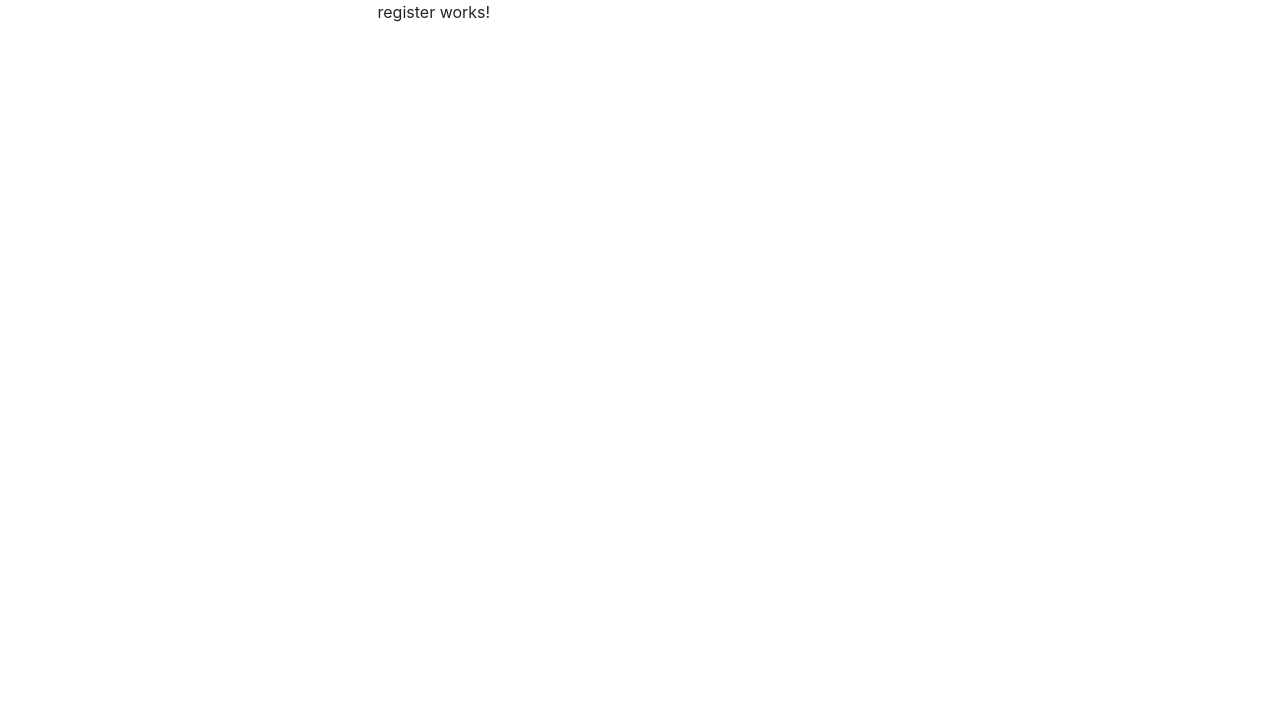
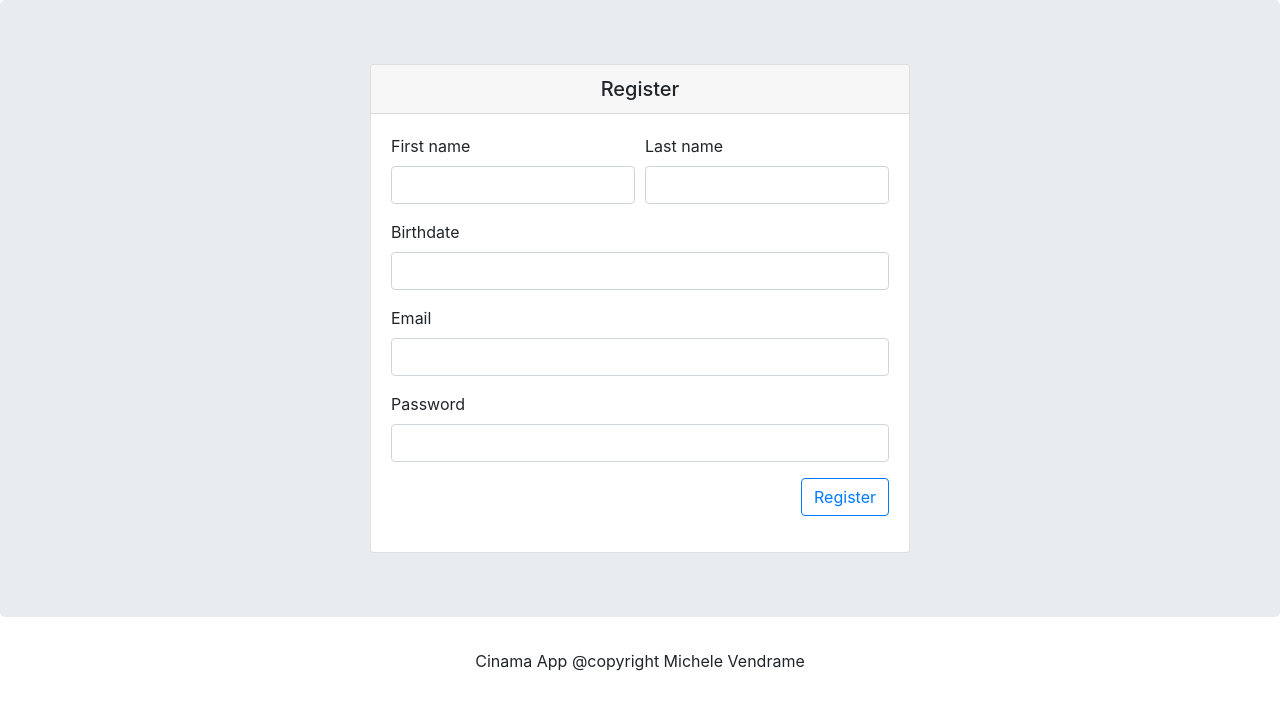
Before and after one commit to mortilus/CinemaRepository, an Angular app: page /register in a window 1280 px wide. Shown: the top 710 px of the page. Built offline with nearby package versions, Linux system fonts and the light colour scheme.

Commit message:
Added register form

```diff
--- a/src/app/app.component.html
+++ b/src/app/app.component.html
@@ -7,10 +7,18 @@
 </nav>
 
 <!-- main app container -->
-<div class="container">
-  <!-- <div class="row"> -->
-    <div class="col-sm-6 offset-sm-3">
-      <router-outlet></router-outlet>
+<div class="jumbotron">
+  <div class="container">
+    <div class="row justify-content-center">
+      <div class="col-sm-6">
+        <router-outlet></router-outlet>
+      </div>
     </div>
-  <!-- </div> -->
+  </div>
 </div>
+
+<div class="text-center">
+  <p>
+    Cinama App @copyright Michele Vendrame
+  </p>
+</div>
--- a/src/app/auth/login/login.component.ts
+++ b/src/app/auth/login/login.component.ts
@@ -54,9 +54,8 @@ export class LoginComponent implements OnInit, OnDestroy {
     this._authService.login(typedEmail, typedPassword)
       .pipe(first())
       .subscribe(user => {
-        if (user) {
+        if (user)
           this._router.navigate(['/']);
-        }
       });
   }
 
--- a/src/app/auth/register/register.component.html
+++ b/src/app/auth/register/register.component.html
@@ -1 +1,53 @@
-<p>register works!</p>
+<div class="card">
+    <h5 class="card-header text-center">Register</h5>
+    <div class="card-body">
+        <div *ngIf="message" [ngClass]="message.cssClass">{{message.text}}</div>
+        <form [formGroup]="registerForm" (ngSubmit)="register()">
+            <div class="form-row">
+                <div class="form-group col-md-6">
+                    <label>First name</label>
+                    <input class="form-control" type="text" formControlName="firstName"
+                        [ngClass]="{ 'is-invalid': submitted && formControls.firstName.errors }">
+                    <div *ngIf="submitted && registerFormControls.firstName.errors" class="invalid-feedback d-block">
+                        <div *ngIf="registerFormControls.firstName.errors.required">First name is required</div>
+                    </div>
+                </div>
+                <div class="form-group col-md-6">
+                    <label>Last name</label>
+                    <input class="form-control" type="text" formControlName="lastName"
+                        [ngClass]="{ 'is-invalid': submitted && formControls.lastName.errors }">
+                    <div *ngIf="submitted && registerFormControls.lastName.errors" class="invalid-feedback d-block">
+                        <div *ngIf="registerFormControls.lastName.errors.required">Last name is required</div>
+                    </div>
+                </div>
+            </div>
+            <div class="form-group">
+                <label>Birthdate</label>
+                <input class="form-control" type="text" formControlName="birthDate"
+                    [ngClass]="{ 'is-invalid': submitted && formControls.birthDate.errors }">
+                <div *ngIf="submitted && registerFormControls.birthDate.errors" class="invalid-feedback d-block">
+                    <div *ngIf="registerFormControls.birthDate.errors.required">Birthdate is required</div>
+                </div>
+            </div>
+            <div class="form-group">
+                <label>Email</label>
+                <input class="form-control" type="text" formControlName="email"
+                    [ngClass]="{ 'is-invalid': submitted && formControls.email.errors }">
+                <div *ngIf="submitted && registerFormControls.email.errors" class="invalid-feedback d-block">
+                    <div *ngIf="registerFormControls.email.errors.required">Email is required</div>
+                </div>
+            </div>
+            <div class="form-group">
+                <label>Password</label>
+                <input class="form-control" type="password" formControlName="password"
+                    [ngClass]="{ 'is-invalid': submitted && formControls.password.errors }">
+                <div *ngIf="submitted && registerFormControls.password.errors" class="invalid-feedback d-block">
+                    <div *ngIf="registerFormControls.password.errors.required">Password is required</div>
+                </div>
+            </div>
+            <div class="form-group float-right">
+                <button class="btn btn-outline-primary" (click)="register()">Register</button>
+            </div>
+        </form>
+    </div>
+</div>
--- a/src/app/auth/register/register.component.ts
+++ b/src/app/auth/register/register.component.ts
@@ -1,15 +1,63 @@
-import { Component, OnInit } from '@angular/core';
+import { Component, OnInit, OnDestroy } from '@angular/core';
+import { FormGroup, FormBuilder, Validators } from '@angular/forms';
+import { Subscription } from 'rxjs';
+import { AuthService } from 'src/app/shared/services/auth.service';
+import { IError } from 'src/app/shared/models/IError';
 
 @Component({
   selector: 'app-register',
   templateUrl: './register.component.html',
   styleUrls: ['./register.component.scss']
 })
-export class RegisterComponent implements OnInit {
+export class RegisterComponent implements OnInit, OnDestroy {
+  private _subscriptions: Subscription[] = [];
 
-  constructor() { }
+  public message: IError = null;
+  public registerForm: FormGroup;
+  public submitted: boolean = false;
+
+  constructor(private _formBuilder: FormBuilder, private _authService: AuthService) { }
 
   ngOnInit() {
+    this._initSubscriptions();
+    this._initStatus();
   }
 
+  private _initSubscriptions() {
+    this._authService.currentError$
+      .subscribe(errorMessage => {
+        this.message = errorMessage;
+      })
+  }
+  private _initStatus() {
+    this.registerForm = this._formBuilder.group({
+      firstName: ['', Validators.required],
+      lastName: ['', Validators.required],
+      email: ['', Validators.required],
+      birthDate: ['', Validators.required],
+      password: ['', Validators.required, Validators.minLength(6)]
+    });
+  }
+
+  get registerFormControls() { return this.registerForm.controls; }
+
+  register() {
+    // this.submitted = true;
+    // if(!this.registerForm.invalid)
+    //   return;
+
+    this._authService.register({
+      firstName: "string",
+      lastName: "string",
+      birthDate: "string",
+      email: "string",
+      password: "string",
+      role: "string"
+    })
+      .subscribe(res => console.log("Registered user: " + res));
+  }
+
+  ngOnDestroy(): void {
+    this._subscriptions.forEach(sub => sub.unsubscribe());
+  }
 }
--- a/src/app/shared/services/auth.service.ts
+++ b/src/app/shared/services/auth.service.ts
@@ -1,7 +1,7 @@
 import { Injectable } from '@angular/core';
 import { HttpClient } from '@angular/common/http';
 import { BehaviorSubject, Observable, Subject } from 'rxjs';
-import { IUser, ILoggedUser } from '../models/IUser';
+import { IUser, ILoggedUser, IRegisterUser } from '../models/IUser';
 import { MainService } from './main.service';
 import { map } from 'rxjs/operators';
 import { IError } from '../models/IError';
@@ -57,6 +57,10 @@ export class AuthService {
         }));
   }
 
+  register(user: IRegisterUser) {
+    return this._http.post(`${this._url}/users`, user);
+  }
+
   logout() {
     debugger;
     localStorage.removeItem('loggedUser');
```
Also changed, not shown: src/app/shared/models/IUser.ts (+8 -0 lines).
